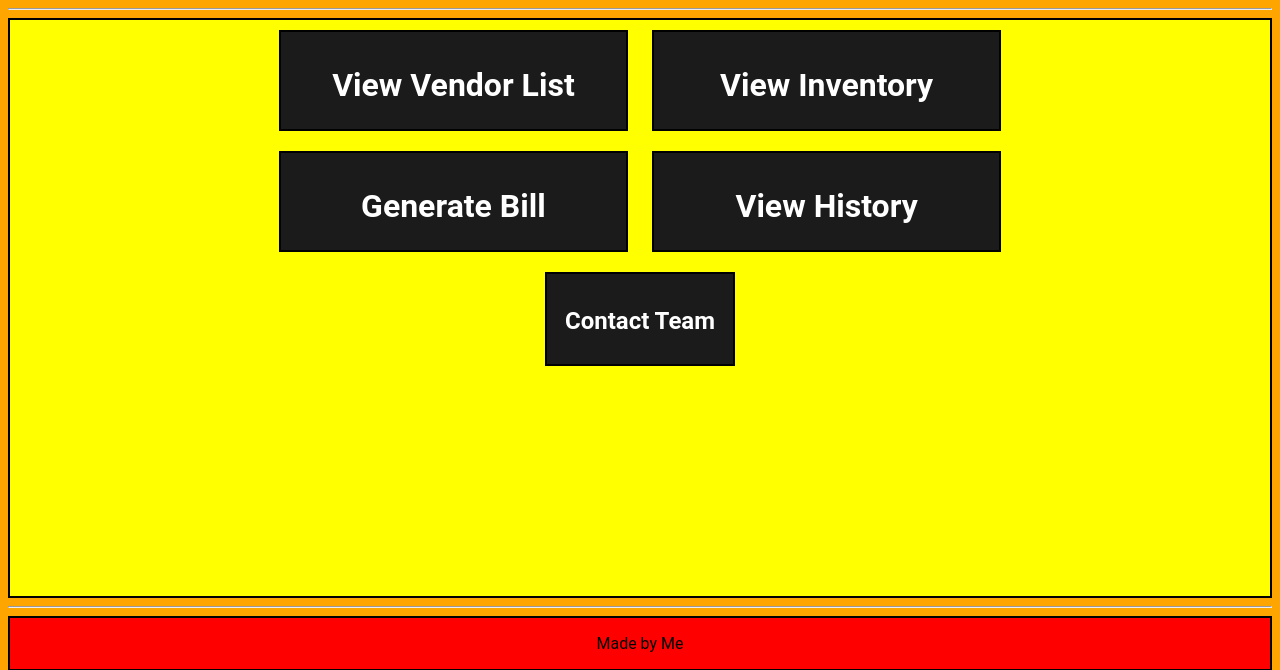
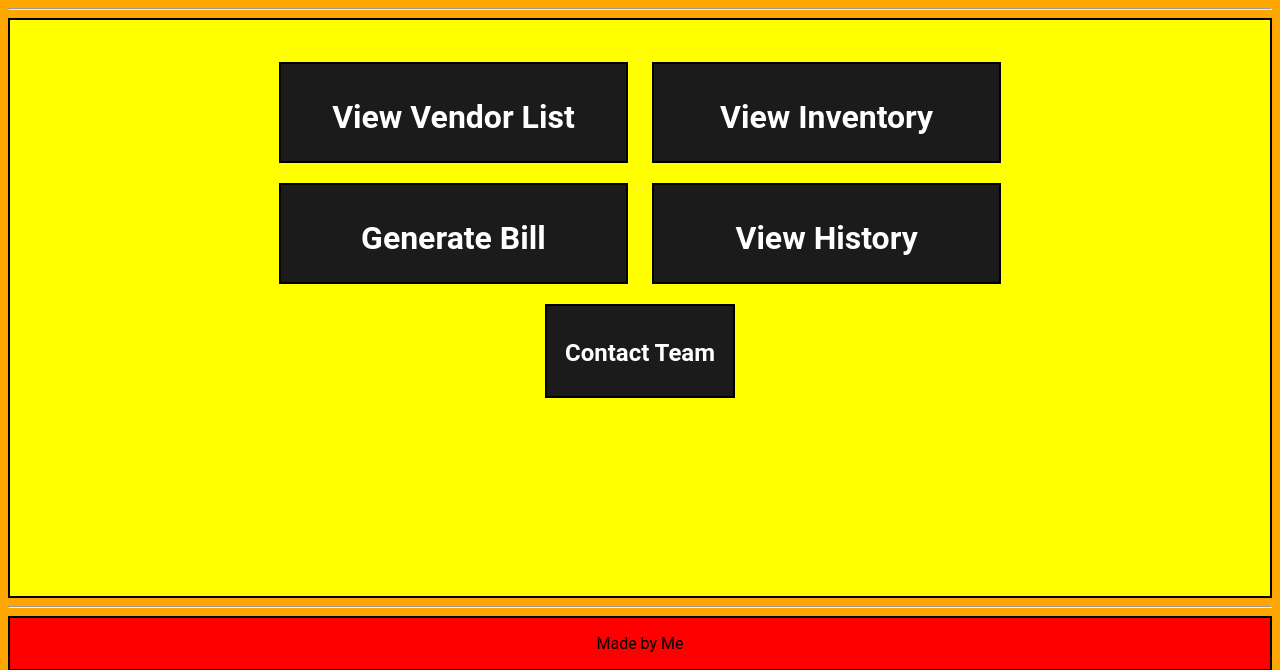
Before and after one commit to Nisarg2061/KGNS, a Flask app: page / in a window 1280 px wide. Shown: the part 63-733 px from the top of the page. Run offline with Flask 3, Linux system fonts and the light colour scheme.

Commit message:
Completed home page layout with colors

```diff
--- a/static/style.css
+++ b/static/style.css
@@ -53,3 +53,6 @@ footer{
 .nav{
     padding-right: 0.7em;
 }
+.index_main{
+    margin-top: 2em;
+}
--- a/templates/index.html
+++ b/templates/index.html
@@ -20,6 +20,7 @@
     </header>
     <hr>
     <main>
+        <div class="index_main">
             <div>
                 <div class="index_div">
                     <h1><a href="#">View Vendor List</a></h1>
@@ -39,6 +40,7 @@
             <div class="index_div_conc">
                 <h2><a href="#">Contact Team</a></h2>
             </div>
+        </div>
     </main>
     <hr>
     <footer>
```
Lines whose indentation alone changed are shown as unchanged.
